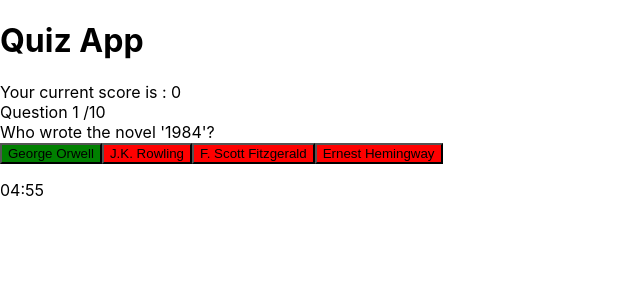
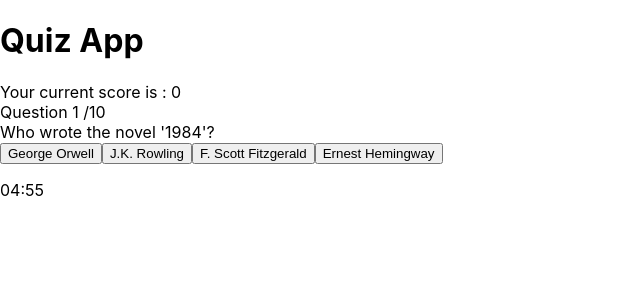
Before and after one commit to FBetulDemir/quiz_game, a React (Create React App) app in the folder quiz_game/: page / in a window 1280 px wide. Shown: the top 300 px of the page, without its empty margins (0-640 px from the left). Built offline with nearby package versions, Linux system fonts and the light colour scheme.

Commit message:
Deleted my last changes

```diff
--- a/quiz_game/src/components/Quiz.js
+++ b/quiz_game/src/components/Quiz.js
@@ -4,14 +4,12 @@ import Score from "./Score";
 
 const Quiz = ({currentQuestionIndex, setCurrentQuestionIndex, setScore, score, quizFinished, setQuizFinished }) => {
 
-    const [isCorrect, setIsCorrect] = useState(null);
+
 
     const handleAnswerButtonClick = (selectedAnswer) => {
         if (selectedAnswer === QuestionList[currentQuestionIndex].answer) {
           setScore (score + 1);
-          setIsCorrect(true);
-        }else{
-          setIsCorrect(false);
+
         };
 
         const nextQuestionIndex = currentQuestionIndex + 1;
@@ -42,9 +40,6 @@ const Quiz = ({currentQuestionIndex, setCurrentQuestionIndex, setScore, score, q
             <div className="options-container">
                 {QuestionList[currentQuestionIndex].options.map((option) =>(
                     <button
-                        style={{
-                            backgroundColor: option === QuestionList[currentQuestionIndex].answer ? "green": "red"
-                        }}
                         className="answer-btn"
                         key={option}
                         onClick={()=> handleAnswerButtonClick(option)}>
```
